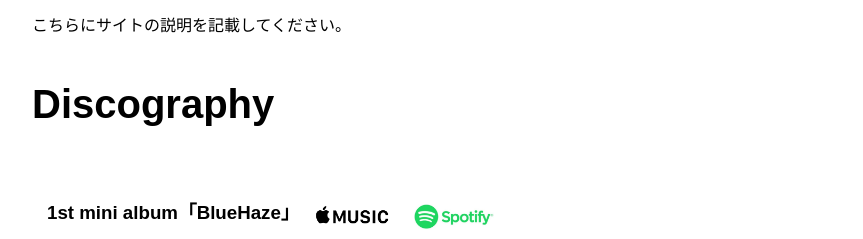
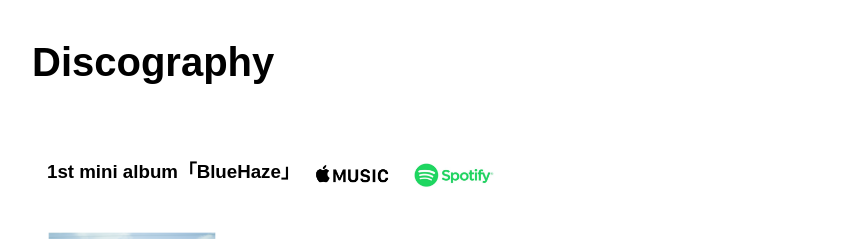
Before and after one commit to Masa-Ogawa-930/detoh_test, a plain HTML site: page index.html in a window 1280 px wide. Shown: the part 864-1103 px from the top of the page, without its empty margins (208-1071 px from the left). Drawn offline with Linux system fonts and the light colour scheme.

Commit message:
Update index.html

```diff
--- a/index.html
+++ b/index.html
@@ -36,7 +36,6 @@
         <div class="embed-container YTEmbed">
             <iframe src="https://www.youtube.com/embed/sn9_Bsf8AAs" allowfullscreen></iframe>
         </div>
-        <p>こちらにサイトの説明を記載してください。</p>
     </div>
 
     <div class="section">
@@ -96,4 +95,5 @@
         <p>連絡先情報があれば記載してください。</p>
     </div> -->
 </body>
+
 </html>
```
